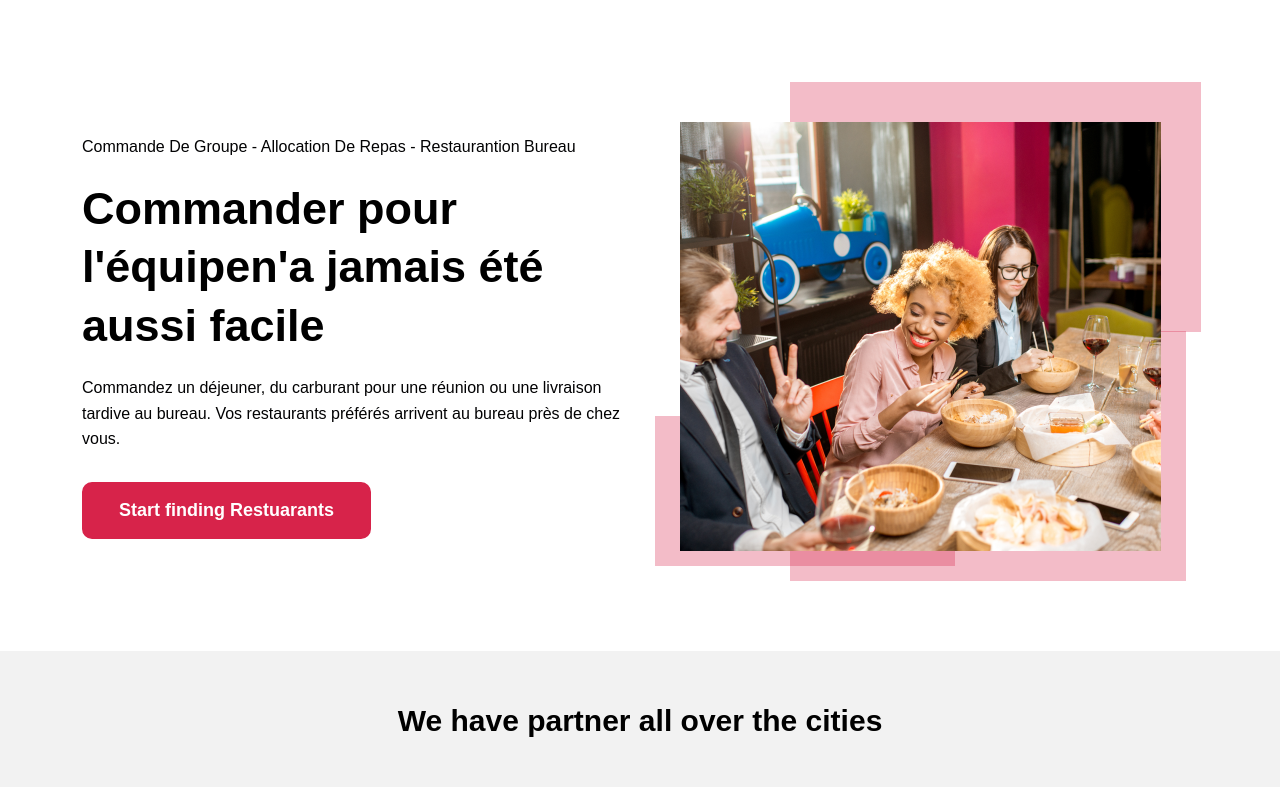
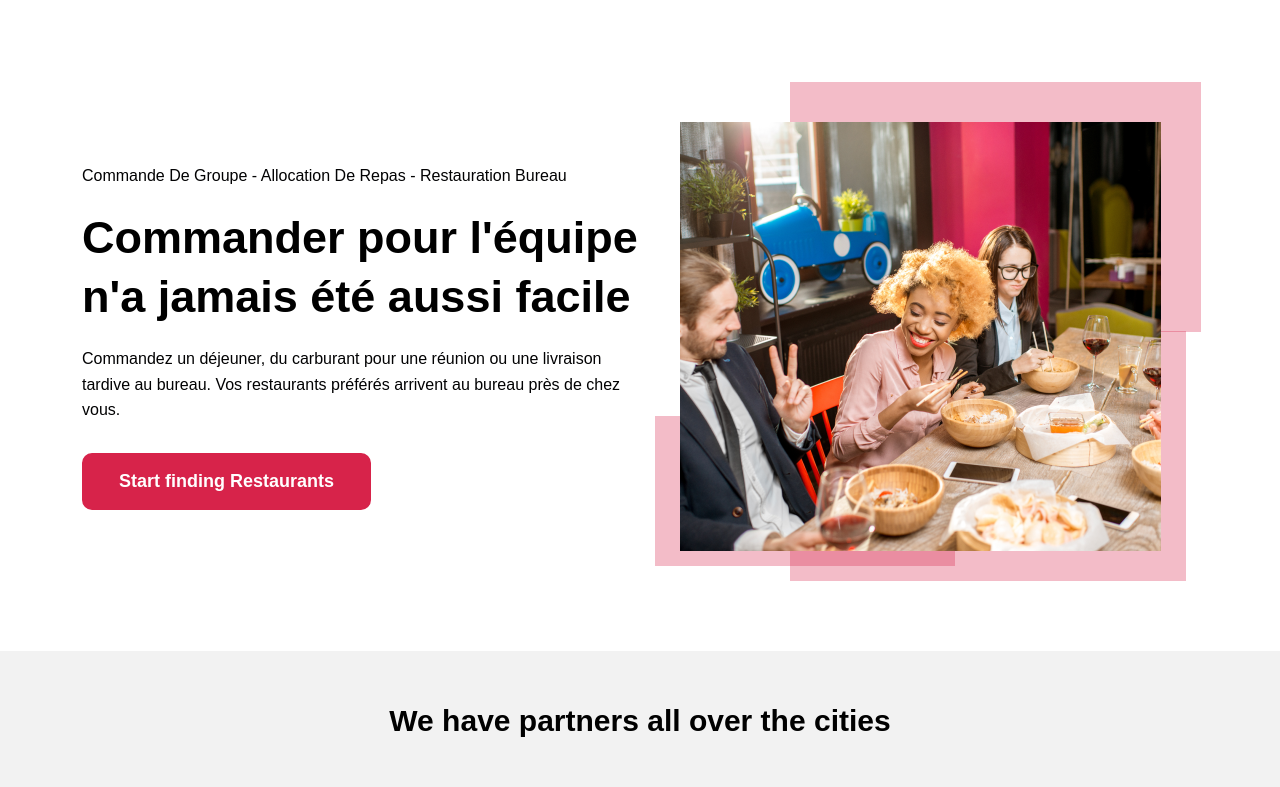
Before and after one commit to mdmunnaahmed/mega-restaurant, a website: page src/html/index.html in a window 1280 px wide. Shown: the part 88-875 px from the top of the page. Drawn offline with nearby package versions, Linux system fonts and the light colour scheme; files that its build step writes are made by us from their sources; files whose address does not match are found by name; a web font is replaced by a local one.

Commit message:
language update - manna

```diff
--- a/src/html/index.html
+++ b/src/html/index.html
@@ -7,14 +7,14 @@
     <div class="container">
         <div class="d-flex flex-wrap align-items-center flex-wrap-reverse">
             <div class="banner-content">
-                <p class="banner-content__subtitle">Commande De Groupe - Allocation De Repas - Restaurantion Bureau</p>
-                <h1 class="banner-content__title">Commander pour l'équipen'a jamais été aussi facile</h1>
+                <p class="banner-content__subtitle">Commande De Groupe - Allocation De Repas - Restauration Bureau</p>
+                <h1 class="banner-content__title">Commander pour l'équipe n'a jamais été aussi facile</h1>
                 <p class="banner-content-__text">Commandez un déjeuner, du carburant pour une réunion ou une livraison
                     tardive au bureau.
                     Vos restaurants préférés arrivent au bureau près de
                     chez vous.
                 </p>
-                <a href="" class="cmn--btn btn--lg">Start finding Restuarants</a>
+                <a href="" class="cmn--btn btn--lg">Start finding Restaurants</a>
             </div>
             <div class="banner-thumb">
                 <img src="assets/images/thumb/banner-bg.png" alt="thumb" class="mw-100 w-100">
@@ -32,7 +32,7 @@
         <div class="row justify-content-center">
             <div class="col-lg-12">
                 <div class="section-header text-center">
-                    <h2 class="section-header__title">We have partner all over the cities</h2>
+                    <h2 class="section-header__title">We have partners all over the cities</h2>
                 </div>
             </div>
         </div>
```
Also changed, not shown: src/html/index2.html (+1 -1 lines), src/html/index3.html (+1 -1 lines), src/index.html (+4 -4 lines), src/index2.html (+1 -1 lines), src/index3.html (+1 -1 lines).
